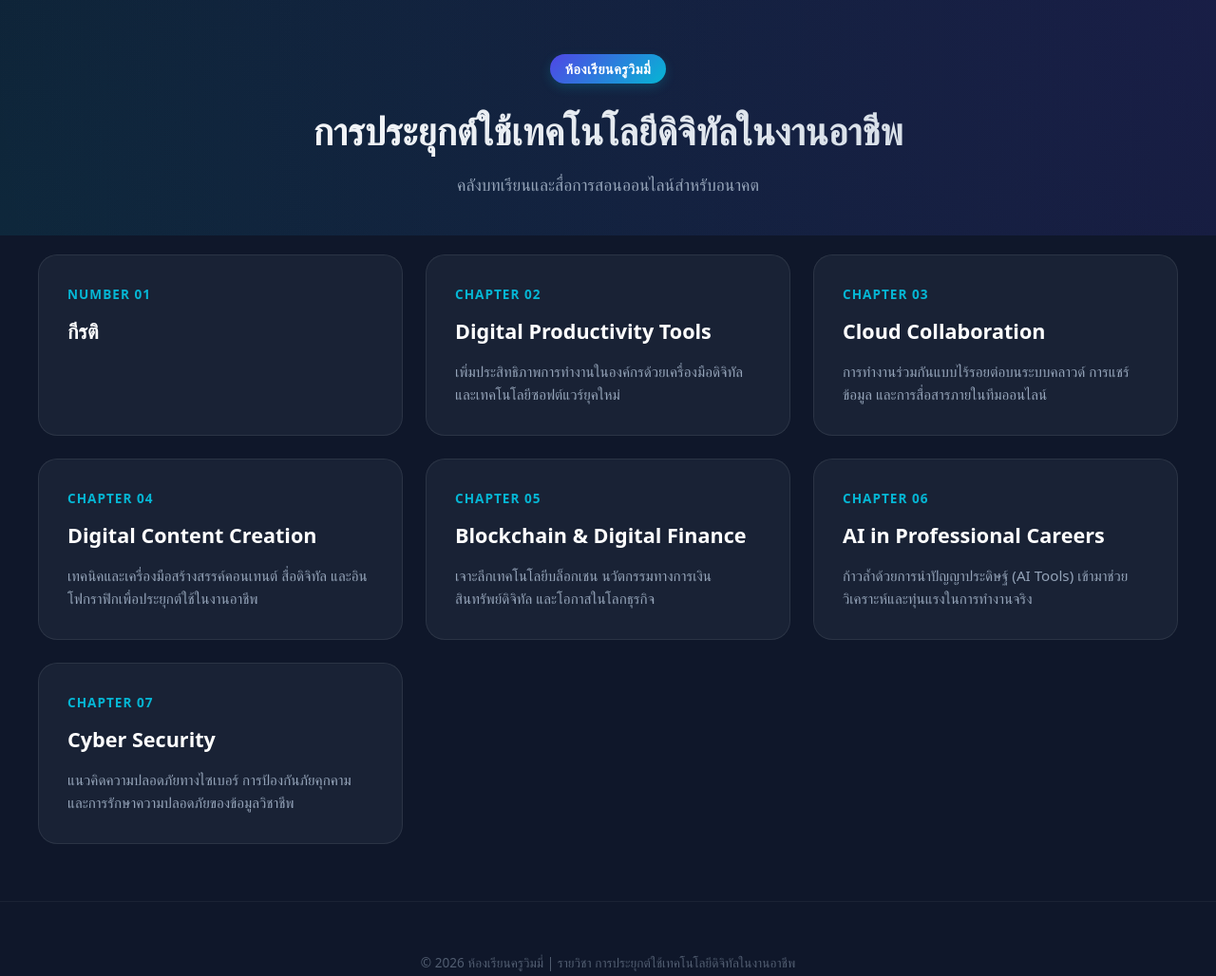
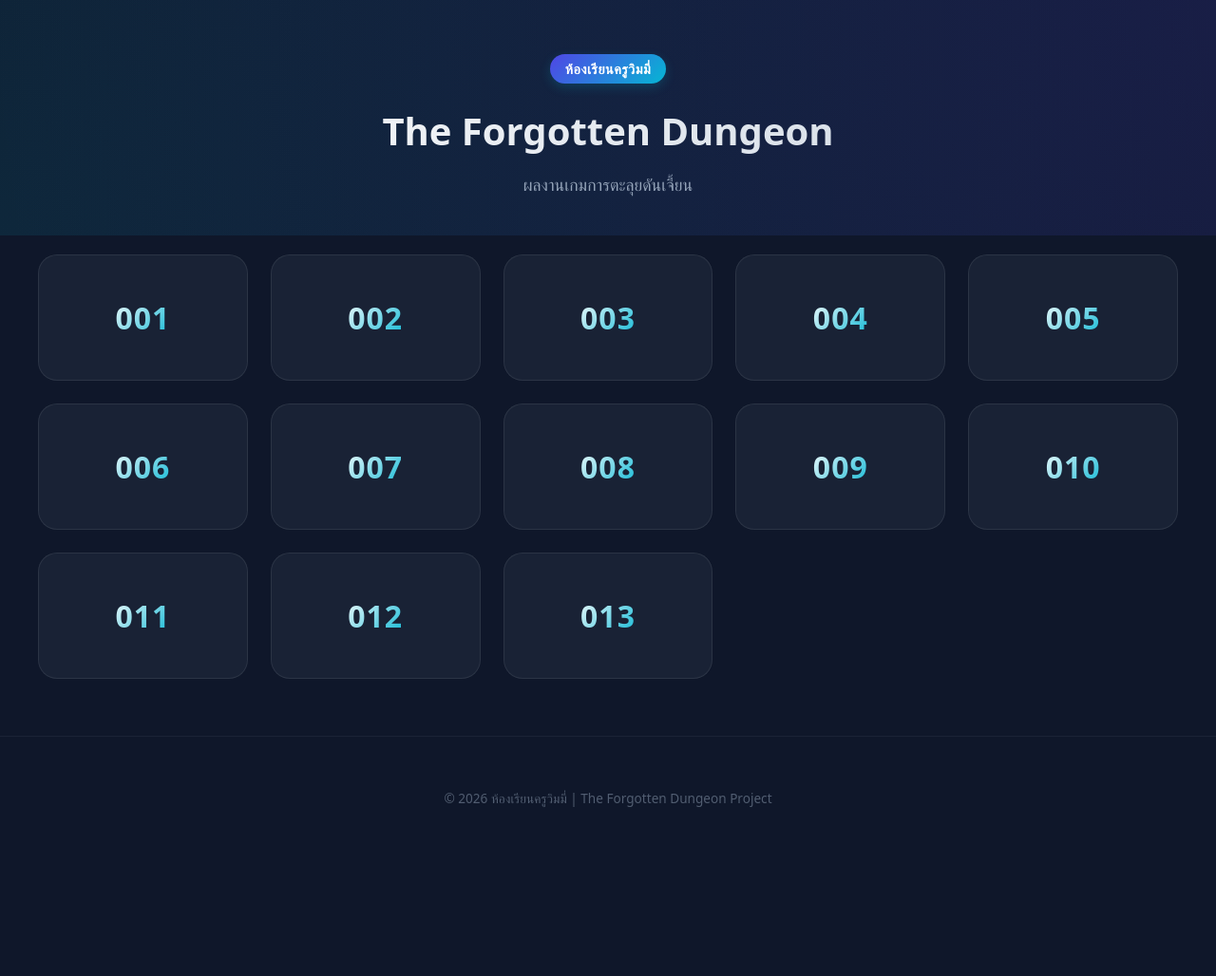
Before and after one commit to wimme9/The-Forgotten-Dungeon, a plain HTML site: page index.html in a window 1280 px wide. Shown: the whole page at 95% size. After the commit the page ends 905 px from the top, so only its background shows below. Drawn offline with Linux system fonts and the light colour scheme.

Commit message:
Update index.html for The Forgotten Dungeon project

```diff
--- a/index.html
+++ b/index.html
@@ -68,7 +68,7 @@
 
         .grid-container {
             display: grid;
-            grid-template-columns: repeat(auto-fit, minmax(320px, 1fr));
+            grid-template-columns: repeat(auto-fit, minmax(220px, 1fr));
             gap: 24px;
             margin-top: 20px;
         }
@@ -78,11 +78,13 @@
             background: var(--card-bg);
             border: 1px solid var(--card-border);
             border-radius: 20px;
-            padding: 30px;
+            padding: 40px 20px;
             text-decoration: none;
             color: inherit;
             display: flex;
             flex-direction: column;
+            align-items: center;
+            justify-content: center;
             backdrop-filter: blur(8px);
             transition: all 0.4s cubic-bezier(0.16, 1, 0.3, 1);
             position: relative;
@@ -113,27 +115,15 @@
             opacity: 1;
         }
 
-        .card-number {
-            font-size: 0.85rem;
+        .card-title {
+            margin: 0;
+            font-size: 2rem;
+            color: #ffffff;
             font-weight: 700;
-            color: #06b6d4;
             letter-spacing: 1px;
-            margin-bottom: 12px;
-            text-transform: uppercase;
-        }
-
-        .card-title {
-            margin: 0 0 12px 0;
-            font-size: 1.35rem;
-            color: #ffffff;
-            font-weight: 600;
-        }
-
-        .card-desc {
-            margin: 0;
-            color: var(--text-muted);
-            font-size: 0.95rem;
-            font-weight: 300;
+            background: linear-gradient(135deg, #ffffff 0%, #06b6d4 100%);
+            -webkit-background-clip: text;
+            -webkit-text-fill-color: transparent;
         }
 
         /* Footer */
@@ -147,7 +137,7 @@
 
         @media (max-width: 640px) {
             header h1 { font-size: 1.9rem; }
-            .grid-container { grid-template-columns: 1fr; }
+            .grid-container { grid-template-columns: repeat(auto-fit, minmax(140px, 1fr)); }
         }
     </style>
 </head>
@@ -155,59 +145,70 @@
 
     <header>
         <span class="badge">ห้องเรียนครูวิมมี่</span>
-        <h1>การประยุกต์ใช้เทคโนโลยีดิจิทัลในงานอาชีพ</h1>
-        <p>คลังบทเรียนและสื่อการสอนออนไลน์สำหรับอนาคต</p>
+        <h1>The Forgotten Dungeon</h1>
+        <p>ผลงานเกมการตะลุยดันเจี้ยน</p>
     </header>
 
     <main>
         <div class="grid-container">
 
             <a href="001/index.html" class="card">
-                <div class="card-number">Number 01</div>
-                <h3 class="card-title">กีรติ</h3>
+                <h3 class="card-title">001</h3>
             </a>
 
             <a href="002/index.html" class="card">
-                <div class="card-number">Chapter 02</div>
-                <h3 class="card-title">Digital Productivity Tools</h3>
-                <p class="card-desc">เพิ่มประสิทธิภาพการทำงานในองค์กรด้วยเครื่องมือดิจิทัลและเทคโนโลยีซอฟต์แวร์ยุคใหม่</p>
+                <h3 class="card-title">002</h3>
             </a>
 
             <a href="003/index.html" class="card">
-                <div class="card-number">Chapter 03</div>
-                <h3 class="card-title">Cloud Collaboration</h3>
-                <p class="card-desc">การทำงานร่วมกันแบบไร้รอยต่อบนระบบคลาวด์ การแชร์ข้อมูล และการสื่อสารภายในทีมออนไลน์</p>
+                <h3 class="card-title">003</h3>
             </a>
 
             <a href="004/index.html" class="card">
-                <div class="card-number">Chapter 04</div>
-                <h3 class="card-title">Digital Content Creation</h3>
-                <p class="card-desc">เทคนิคและเครื่องมือสร้างสรรค์คอนเทนต์ สื่อดิจิทัล และอินโฟกราฟิกเพื่อประยุกต์ใช้ในงานอาชีพ</p>
+                <h3 class="card-title">004</h3>
             </a>
 
             <a href="005/index.html" class="card">
-                <div class="card-number">Chapter 05</div>
-                <h3 class="card-title">Blockchain & Digital Finance</h3>
-                <p class="card-desc">เจาะลึกเทคโนโลยีบล็อกเชน นวัตกรรมทางการเงิน สินทรัพย์ดิจิทัล และโอกาสในโลกธุรกิจ</p>
+                <h3 class="card-title">005</h3>
             </a>
 
             <a href="006/index.html" class="card">
-                <div class="card-number">Chapter 06</div>
-                <h3 class="card-title">AI in Professional Careers</h3>
-                <p class="card-desc">ก้าวล้ำด้วยการนำปัญญาประดิษฐ์ (AI Tools) เข้ามาช่วยวิเคราะห์และทุ่นแรงในการทำงานจริง</p>
+                <h3 class="card-title">006</h3>
             </a>
 
             <a href="007/index.html" class="card">
-                <div class="card-number">Chapter 07</div>
-                <h3 class="card-title">Cyber Security</h3>
-                <p class="card-desc">แนวคิดความปลอดภัยทางไซเบอร์ การป้องกันภัยคุกคาม และการรักษาความปลอดภัยของข้อมูลวิชาชีพ</p>
+                <h3 class="card-title">007</h3>
+            </a>
+
+            <a href="008/index.html" class="card">
+                <h3 class="card-title">008</h3>
+            </a>
+
+            <a href="009/index.html" class="card">
+                <h3 class="card-title">009</h3>
+            </a>
+
+            <a href="010/index.html" class="card">
+                <h3 class="card-title">010</h3>
+            </a>
+
+            <a href="011/index.html" class="card">
+                <h3 class="card-title">011</h3>
+            </a>
+
+            <a href="012/index.html" class="card">
+                <h3 class="card-title">012</h3>
+            </a>
+
+            <a href="013/index.html" class="card">
+                <h3 class="card-title">013</h3>
             </a>
 
         </div>
     </main>
 
     <footer>
-        <p>© 2026 ห้องเรียนครูวิมมี่ | รายวิชา การประยุกต์ใช้เทคโนโลยีดิจิทัลในงานอาชีพ</p>
+        <p>© 2026 ห้องเรียนครูวิมมี่ | The Forgotten Dungeon Project</p>
     </footer>
 
 </body>
```
